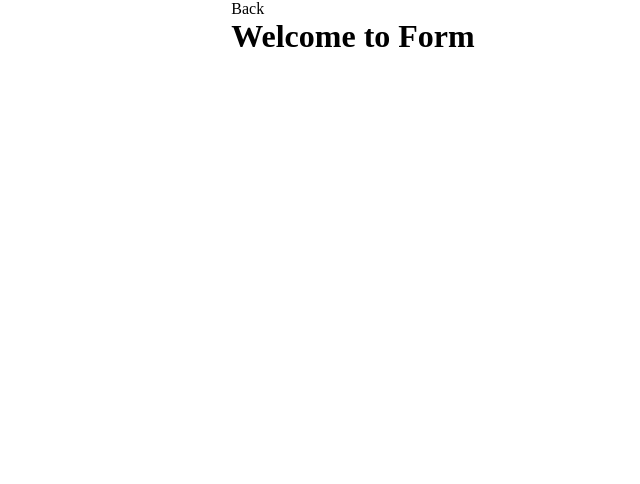
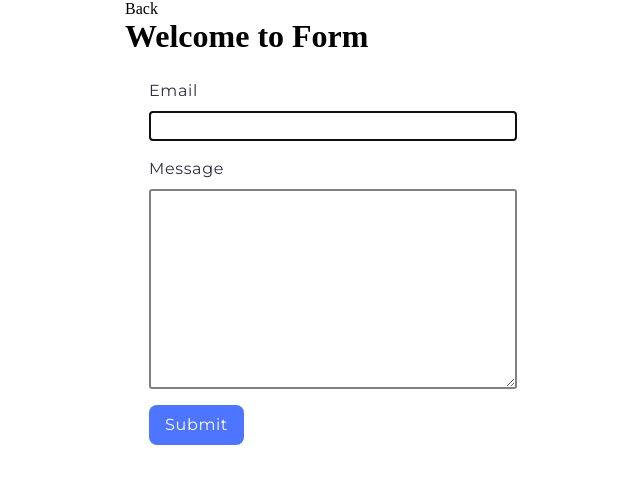
Before and after one commit to annakharytonova/goit-js-hw-09, a website built with Vite: page src/2-form.html in a window 1280 px wide. Shown: the whole page, without its empty margins (287-927 px from the left). Built offline with nearby package versions, Linux system fonts and the light colour scheme.

Commit message:
add form

```diff
--- a/src/2-form.html
+++ b/src/2-form.html
@@ -5,6 +5,12 @@
     <meta http-equiv="X-UA-Compatible" content="IE=edge" />
     <meta name="viewport" content="width=device-width, initial-scale=1.0" />
     <title>Form</title>
+    <link rel="preconnect" href="https://fonts.googleapis.com" />
+    <link rel="preconnect" href="https://fonts.gstatic.com" crossorigin />
+    <link
+      href="https://fonts.googleapis.com/css2?family=Montserrat:wght@100..900&display=swap"
+      rel="stylesheet"
+    />
     <link rel="stylesheet" href="./css/styles.css" />
   </head>
   <body>
@@ -14,6 +20,18 @@
         <h1 class="main-title">
           <span class="main-title-gradient">Welcome</span> to Form
         </h1>
+
+        <form class="feedback-form" autocomplete="off">
+          <label>
+            Email
+            <input type="email" name="email" autofocus />
+          </label>
+          <label>
+            Message
+            <textarea name="message" rows="8"></textarea>
+          </label>
+          <button type="submit">Submit</button>
+        </form>
       </div>
     </main>
 
--- a/src/css/styles.css
+++ b/src/css/styles.css
@@ -49,14 +49,74 @@ ul {
   color: #ffffff;
 }
 
-/* .sl-counter .sl-current {
+.sl-wrapper div.sl-counter {
   color: #ffffff;
 }
 
-.sl-counter .sl-total {
-  color: #ffffff;
-} */
+label,
+input,
+textarea,
+button {
+  font-family: 'Montserrat', sans-serif;
+  font-size: 16px;
+  line-height: 1.5;
+  letter-spacing: 0.04em;
+}
 
-.sl-wrapper div.sl-counter {
-  color: #ffffff;
+.feedback-form {
+  width: 408px;
+  display: flex;
+  align-items: flex-start;
+  justify-content: flex-start;
+  flex-direction: column;
+  gap: 16px;
+  border-radius: 8px;
+  padding: 24px;
+  height: 296px;
+  background-color: #fff;
 }
+
+label {
+  display: flex;
+  align-items: flex-start;
+  justify-content: flex-start;
+  flex-direction: column;
+  gap: 8px;
+  width: 360px;
+  font-weight: 400;
+  color: #2e2f42;
+}
+
+input,
+textarea {
+  border-radius: 3px;
+  border: 2px solid #808080;
+  width: inherit;
+  transition: border-color 150ms ease-in-out;
+  color: #2e2f42;
+}
+
+input:hover,
+textarea:hover {
+  border-color: #000000;
+}
+
+button {
+  display: flex;
+  align-items: center;
+  justify-content: center;
+  flex-direction: row;
+  gap: 10px;
+  border-radius: 8px;
+  padding: 8px 16px;
+  width: 95px;
+  height: 40px;
+  background-color: #4e75ff;
+  border: none;
+  color: #fff;
+  transition: background-color 150ms ease-in-out;
+}
+
+button:hover {
+  background-color: #6c8cff;
+}
--- a/src/js/2-form.js
+++ b/src/js/2-form.js
@@ -1 +1,59 @@
-console.log('Form');
+const formData = {
+  email: '',
+  message: '',
+};
+
+const LS_KEY = 'feedback-form-state';
+
+const form = document.querySelector('.feedback-form');
+const emailForm = form.querySelector('input[name="email"]');
+const textarea = form.querySelector('textarea');
+
+function saveFormData() {
+  localStorage.setItem(LS_KEY, JSON.stringify(formData));
+}
+
+function restoreText() {
+  const savedData = localStorage.getItem(LS_KEY);
+
+  if (savedData) {
+    const parseData = JSON.parse(savedData);
+
+    formData.message = parseData.message || '';
+    textarea.value = formData.message;
+
+    formData.email = parseData.email || '';
+    emailForm.value = formData.email;
+  }
+}
+
+restoreText();
+
+form.addEventListener('submit', handleSubmit);
+form.addEventListener('input', onTextareaInput);
+
+function onTextareaInput(event) {
+  const { name, value } = event.target;
+
+  if (name in formData) {
+    formData[name] = value;
+
+    saveFormData();
+  }
+}
+
+function handleSubmit(event) {
+  event.preventDefault();
+
+  if (!formData.email.trim() || !formData.message.trim()) {
+    alert('Fill please all fields');
+    return;
+  }
+
+  form.reset();
+  localStorage.removeItem(LS_KEY);
+  formData.email = '';
+  formData.message = '';
+}
+
+console.log(formData);
```
